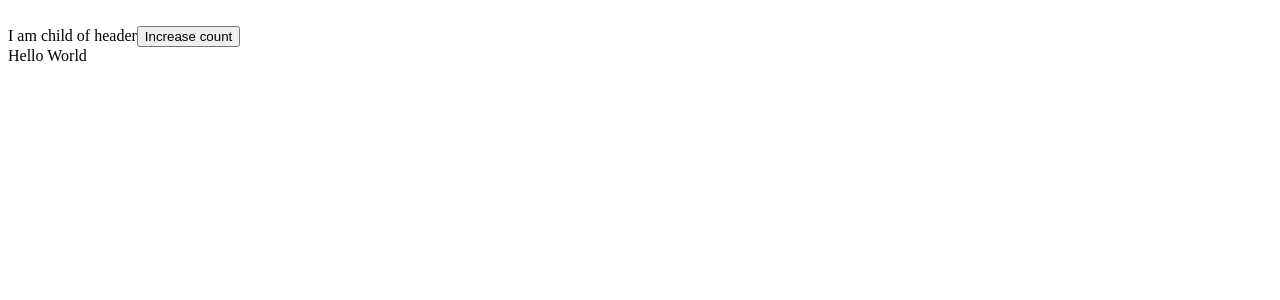
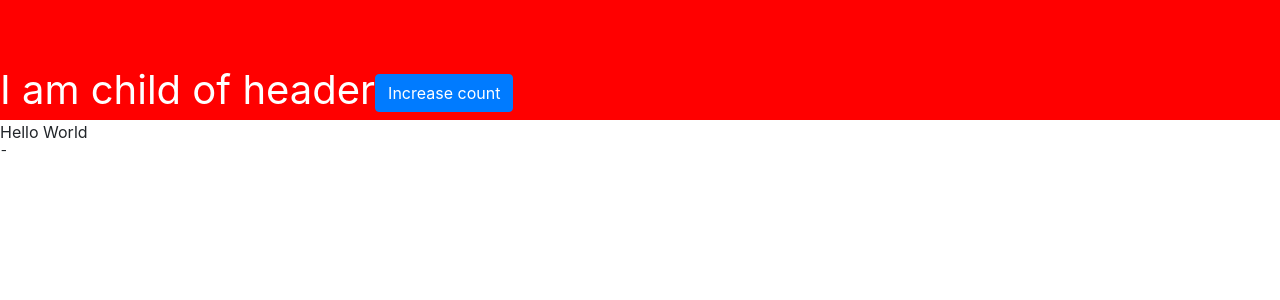
Before and after one commit to onlinegurucool/react-js-tutorial, a React (Create React App) app: page / in a window 1280 px wide. Shown: the top 300 px of the page. Built offline with nearby package versions, Linux system fonts and the light colour scheme.

Commit message:
bootstrap aded into sytling

```diff
--- a/public/index.html
+++ b/public/index.html
@@ -4,9 +4,10 @@
     <meta charset="UTF-8">
     <meta name="viewport" content="width=device-width, initial-scale=1.0">
     <title>My First React APP</title>
+    <link rel="stylesheet" href="https://cdnjs.cloudflare.com/ajax/libs/twitter-bootstrap/4.5.2/css/bootstrap.min.css">
 </head>
 <body>
     <noscript>You need to enable JavaScript to run this app.</noscript>
     <div id="root"></div>
 </body>
-</html>
+</html>¯
--- /dev/null
+++ b/src/components/Header.css
@@ -0,0 +1,5 @@
+header {
+    background-color: #f00;
+    color: #fff;
+    font-size: 40px
+}
--- a/src/components/Header.js
+++ b/src/components/Header.js
@@ -1,15 +1,21 @@
 import React from "react";
 
+import './Header.css';
+
 const Header = (props) => {
-    // logging props
-    console.log(props);
-    // destructing props into variables
     let { title, children, increment } = props;
+    // let myStyle = {
+    //     backgroundColor: "red",
+    //     fontSize: "20px",
+    //     color: "Yellow",
+    // };˘
     return (
-        <header title={title}>
+        <header title={title}
+            // style={myStyle}
+        >
             <br />
             {children}
-            <button onClick={() => increment()}>Increase count</button>
+            <button onClick={() => increment()} className="btn btn-primary">Increase count</button>
         </header>
     );
 };
```
Also changed, not shown: src/App.js (+7 -5 lines).
